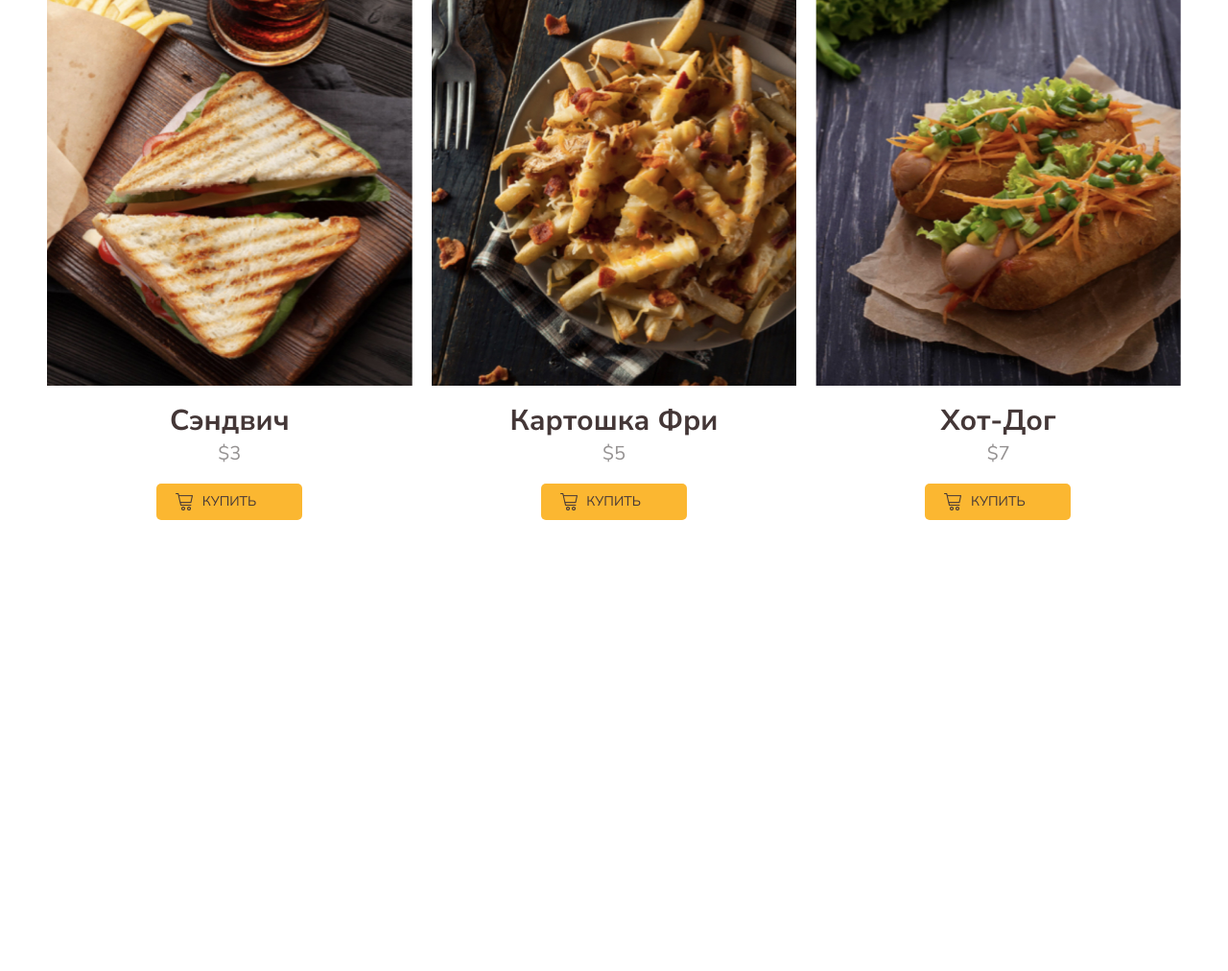
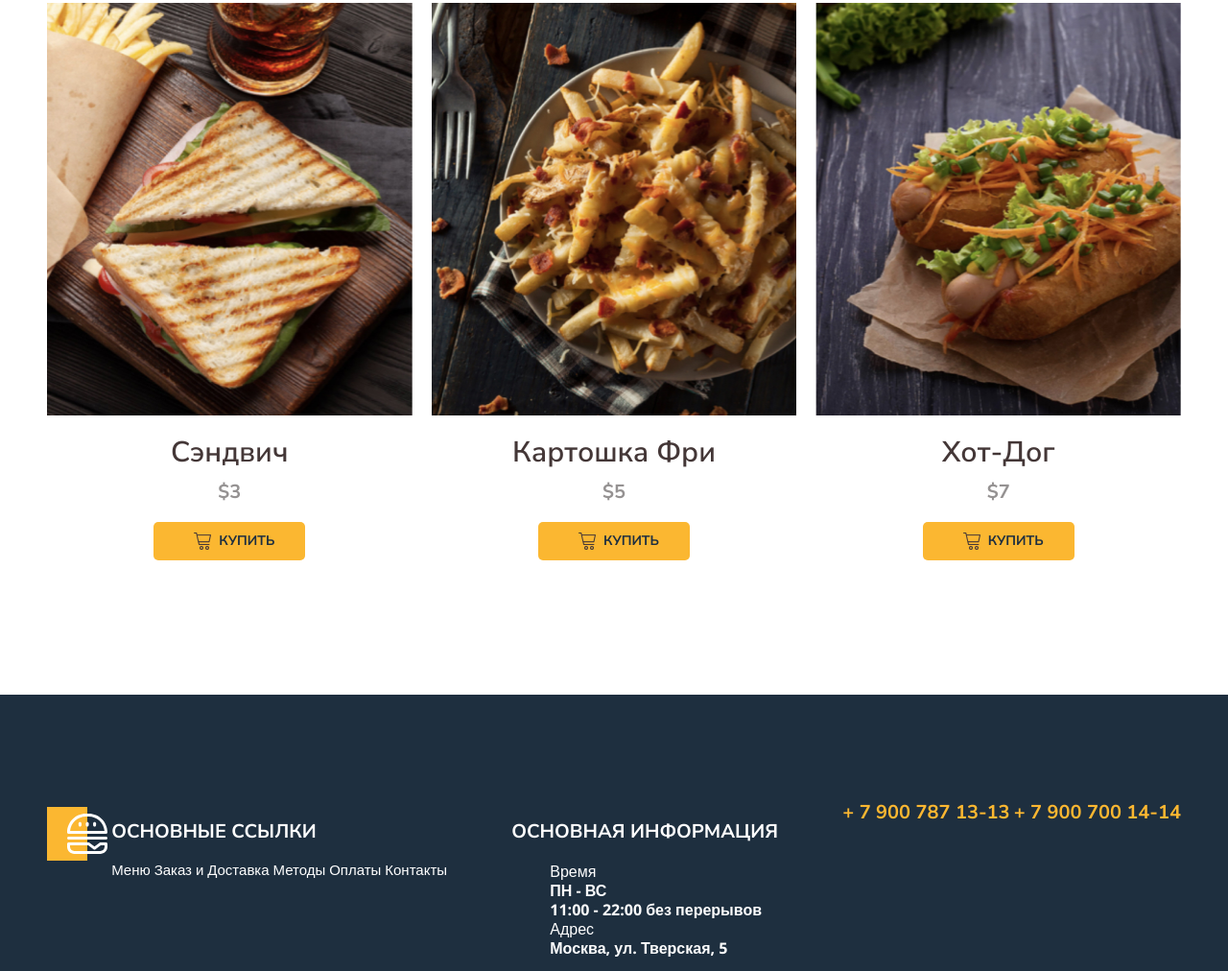
Before and after one commit to AlexCortez76/FrontendBlok-Module01-Burger, a plain HTML site: page index.html in a window 1280 px wide. Shown: the part 2755-3767 px from the top of the page at 96% size. Before the commit the page ends 3297 px from the top, so only its background shows below. Drawn offline with nearby package versions, Linux system fonts and the light colour scheme.

Commit message:
Add files

```diff
--- a/index.html
+++ b/index.html
@@ -116,6 +116,11 @@
                         </div>
                     </div>
                 </div>
+            </div>
+        </section>
+        <section>
+            <div class="container">
+                <div class="menu">
                     <div class="menu-header">
                         <h2 class="menu-title">Дополнительно</h2>
                     </div>
@@ -148,13 +153,40 @@
                 </div>
             </div>
         </section>
-        <section>
-            <div class="container">
-                <div class="menu">
-
+    </main>
+    <footer class="footer">
+        <div class="container">
+            <div class="footer-wrapper">
+                <a href="#" class="footer-logo"></a>
+                <div class="footer-item">
+                    <h3 class="footer-title">Основные ссылки</h3>
+                    <nav class="footer-nav">
+                        <a href="">Меню</a>
+                        <a href="">Заказ и Доставка</a>
+                        <a href="">Методы Оплаты</a>
+                        <a href="">Контакты</a>
+                    </nav>
+                </div>
+                <div class="footer-item">
+                    <h3 class="footer-title">Основная информация</h3>
+                    <ul class="footer-list">
+                        <li>
+                            <span>Время</span>
+                            <br>ПН - ВС<br>
+                            11:00 - 22:00 без перерывов
+                        </li>
+                        <li>
+                            <span>Адрес</span>
+                            <br>Москва, ул. Тверская, 5
+                        </li>
+                    </ul>
+                </div>
+                <div class="footer-item">
+                    <a class="footer-tel" href="tel: +79007871313">+ 7 900 787 13-13</a>
+                    <a class="footer-tel" href="tel: +79007001414">+ 7 900 700 14-14</a>
                 </div>
             </div>
-        </section>
-    </main>
+        </div>
+    </footer>
 </body>
 </html>
--- a/styles/main.css
+++ b/styles/main.css
@@ -7,6 +7,7 @@
     --dark: #443737;
     --light: #FFFFFF;
     --light-rgb: 255, 255, 255;
+    --line: #DEDEDE;
 }
 
 body {
@@ -28,7 +29,7 @@ a {
 /* Header */
 
 .header {
-    border-bottom: 1px solid #DEDEDE;
+    border-bottom: 1px solid var(--line);
 }
 
 .header-wrapper {
@@ -248,19 +249,28 @@ a {
 }
 
 .menu-title {
+    color: var(--dark);
     font-family: var(--nunito-sans);
     font-size: 44px;
-    color: var(--dark);
+    font-weight: 700;
+    line-height: 127%;
     text-transform: uppercase;
     margin-top: 0;
     margin-bottom: 0;
 }
 
 .menu-select {
-    font-family: var(--open-sans);
+    color: var(--dark);
     font-size: 15px;
-    border-radius: 20px;
-    padding: 10px;
+    appearance: none;
+    flex-basis: 279px;
+    background-image: url(../images/arrow.svg);
+    background-size: 14px 18px;
+    background-repeat: no-repeat;
+    background-position: 89% center;
+    border: 1px solid var(--line);
+    border-radius: 22px;
+    padding: 13px 30px;
 }
 
 .menu-box {
@@ -270,11 +280,17 @@ a {
     gap: 50px 20px;
 }
 
+.menu-item {
+    font-family: var(--nunito-sans);
+    text-align: center;
+}
+
 .menu-thumb {
     width: 100%;
     height: 430px;
     position: relative;
     overflow: hidden;
+    margin-bottom: 20px;
 }
 
 .menu-thumb img {
@@ -288,41 +304,104 @@ a {
 }
 
 .menu-name {
-    font-family: var(--nunito-sans);
     color: var(--dark);
     font-size: 30px;
+    font-weight: 600;
+    line-height: 126%;
     text-align: center;
-    margin-top: 20px;
-    margin-bottom: 5px;
+    margin-top: 0;
+    margin-bottom: 10px;
 }
 
 .menu-price {
-    font-family: var(--nunito-sans);
+    color: rgba(44, 37, 37, .5);
     font-size: 20px;
-    color: rgba(44, 37, 37, 50%);
-    text-align: center;
-    margin-top: 5px;
+    font-weight: 700;
+    margin-top: 0;
     margin-bottom: 20px;
 }
 
 .menu-btn {
-    background-image: url(../images/menu/cart.png);
+    display: flex;
+    align-items: center;
+    justify-content: center;
+    gap: 18px;
+    margin: 0 auto;
+    font-size: 14px;
+    font-family: var(--nunito-sans);
+    font-weight: 700;
+    padding: 11px 32px;
+    background-image: url(../images/cart.png);
     background-repeat: no-repeat;
-    background-position: 20px center;
-    font-family: var(--nunito-sans);
-    color: var(--dark);
-    width: 152px;
-    height: 38px;
-    font-size: 14px;
-    padding: 10px;
+    background-position: 30% center;
+    text-transform: uppercase;
+    text-decoration: none;
+    color: #1E2F40;
     background-color: var(--accent-light);
-    text-align: center;
-    text-transform: uppercase;
+    border: none;
     border-radius: 5px;
-    border: none;
-    margin-left: 114px;
 }
 
-.menu-btn:hover {
-    background-color: var(--accent-dark);
+.menu-btn::before {
+    content: '';
+    display: block;
+    width: 18px;
+    height: 18px;
 }
+
+/* Footer */
+
+.footer {
+    background-image: url(../images/footer.jpg);
+    margin-top: 140px;
+}
+
+.footer-wrapper {
+    display: flex;
+    justify-content: space-between;
+    background-image: url(../images/logo_light_min.svg);
+    background-repeat: no-repeat;
+    background-position: 0;
+}
+
+.footer-item {
+    margin-top: 111px;
+    margin-bottom: auto;
+    color: var(--light);
+}
+
+.footer-title {
+    font-size: 20px;
+    font-weight: bold;
+    text-transform: uppercase;
+    font-family: var(--nunito-sans);
+}
+
+.footer-nav {
+    font-family: var(--open-sans);
+    font-size: 15px;
+    font-weight: regular;
+}
+
+.footer-nav a {
+    color: var(--light);
+}
+
+.footer-list {
+    font-family: var(--open-sans);
+    font-weight: 700;
+    list-style-type: none;
+    line-height: 126%;
+}
+
+.footer-list span {
+    font-family: var(--open-sans);
+    font-weight: 400;
+}
+
+.footer-tel {
+    font-size: 20px;
+    font-weight: bold;
+    color: var(--accent-light);
+    font-family: var(--nunito-sans);
+}
```
Also changed, not shown: images/arrow.svg (added), images/cart.png (added), images/footer.jpg (added), images/logo_light_min.svg (added).
